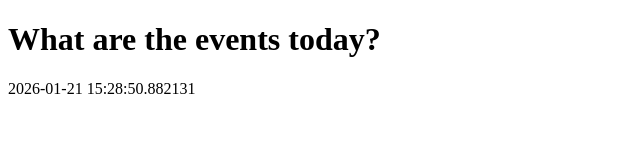
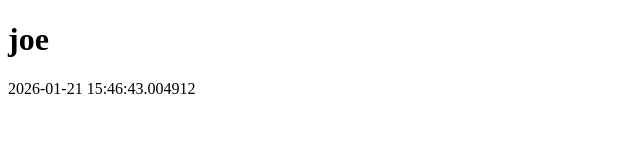
Before and after one commit to PbzElite/Pi-PC-Bridge, a plain HTML site: page index.html in a window 1280 px wide. Shown: the whole page, without its empty margins (0-640 px from the left). Drawn offline with Linux system fonts and the light colour scheme.

Commit message:
Update speech input

```diff
--- a/index.html
+++ b/index.html
@@ -2,7 +2,7 @@
 <html>
 <head><title>Pi Message</title></head>
 <body>
-<h1 id="message">What are the events today?</h1>
-<p id="timestamp">2026-01-21 15:28:50.882131</p>
+<h1 id="message">joe</h1>
+<p id="timestamp">2026-01-21 15:46:43.004912</p>
 </body>
 </html>
```
